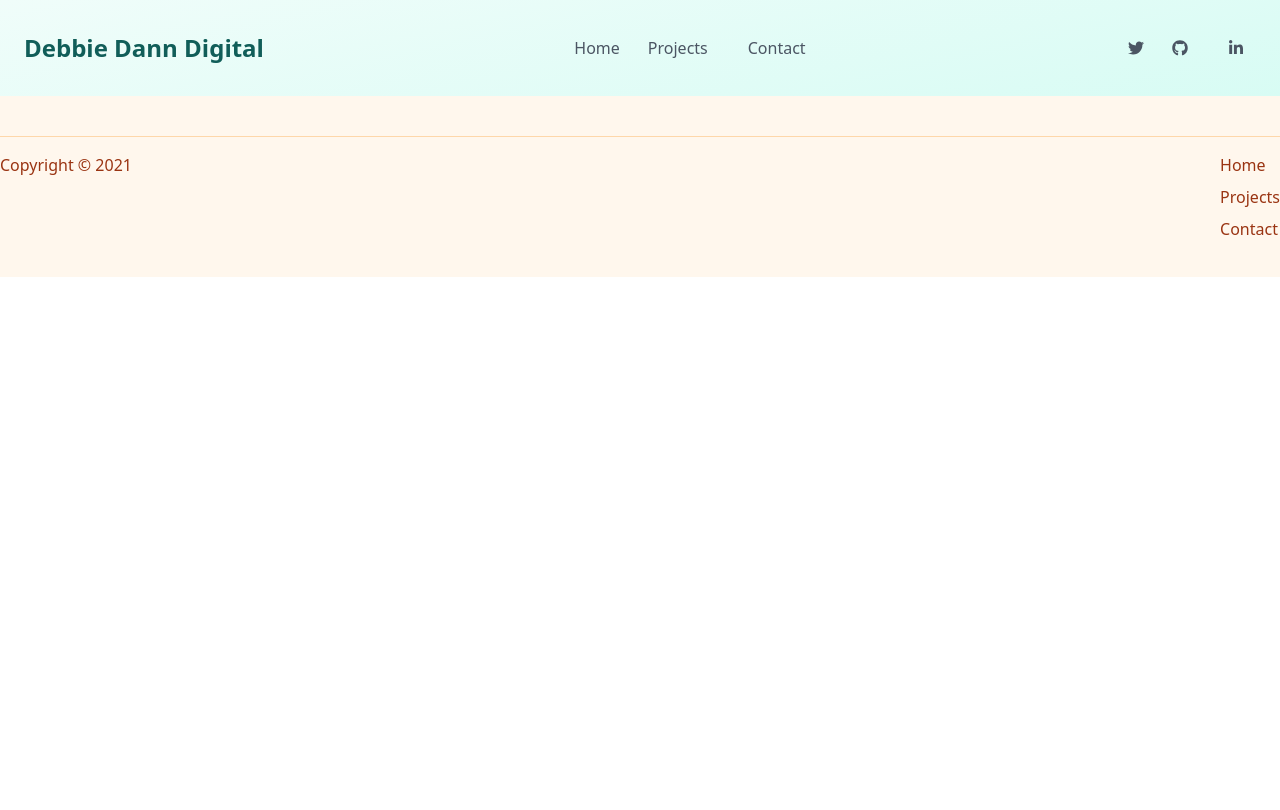
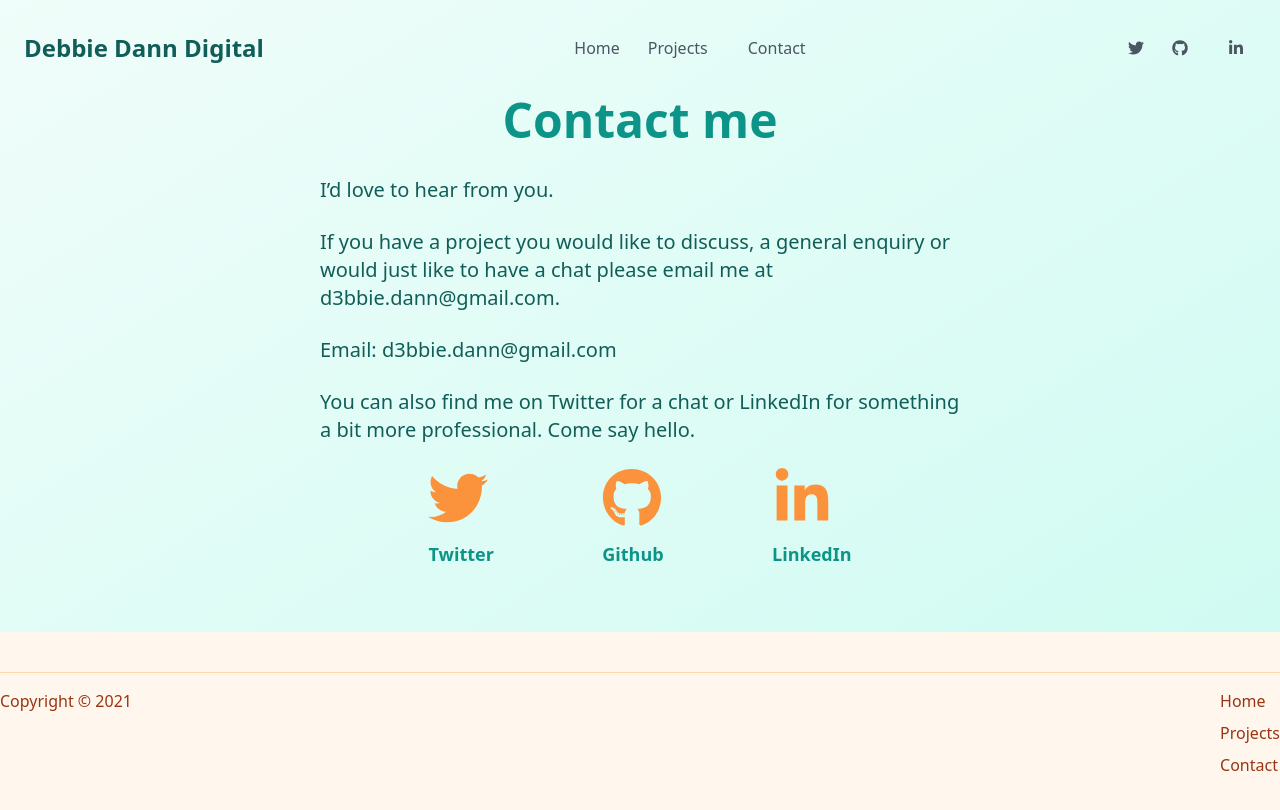
Before and after one commit to hellodeborahuk/React-portfolio, a React (Create React App) app: page /Contact in a window 1280 px wide. Shown: the top 810 px of the page. Built offline with nearby package versions, Linux system fonts and the light colour scheme.

Commit message:
Added contact page

```diff
--- a/src/App.js
+++ b/src/App.js
@@ -2,8 +2,9 @@ import { FaTwitter } from "react-icons/fa";
 import { FaGithub } from "react-icons/fa";
 import { FaLinkedinIn } from "react-icons/fa";
 import { BrowserRouter as Router, Switch, Route, Link } from "react-router-dom";
-import Home from "./home";
-import Projects from "./projects";
+import Home from "./Home";
+import Projects from "./Projects";
+import Contact from "./Contact";
 
 function App() {
   return (
@@ -22,16 +23,16 @@ function App() {
 
               {/* MIDDLE HEADER */}
               <div className="flex items-center space-x-4">
-                <Link to="/home" className="inline-block hover:text-gray-900">
+                <Link to="/Home" className="inline-block hover:text-gray-900">
                   Home
                 </Link>
                 <Link
-                  to="/projects"
+                  to="/Projects"
                   className="inline-block p-3 hover:text-gray-900"
                 >
                   Projects
                 </Link>
-                <Link to="/" className="inline-block p-3 hover:text-gray-900">
+                <Link to="/Contact" className="inline-block p-3 hover:text-gray-900">
                   Contact
                 </Link>
               </div>
@@ -52,14 +53,14 @@ function App() {
           </div>
 
           <Switch>
-            <Route path="/home">
+            <Route path="/Home">
               <Home />
             </Route>
-            <Route path="/projects">
+            <Route path="/Projects">
               <Projects />
             </Route>
-            <Route path="/projects">
-              <Projects />
+            <Route path="/Contact">
+              <Contact />
             </Route>
           </Switch>
 
--- /dev/null
+++ b/src/Contact.js
@@ -0,0 +1,59 @@
+import React from "react";
+import { FaTwitter } from "react-icons/fa";
+import { FaGithub } from "react-icons/fa";
+import { FaLinkedinIn } from "react-icons/fa";
+
+function Contact() {
+return (
+  <div>
+    <div className="container mx-auto mb-16 px-6 lg:px-0  lg:w-1/2">
+      <h2 className="font-extrabold text-3xl lg:text-5xl mb-3 lg:mb-8 text-center text-teal-600">
+        Contact me
+      </h2>
+      <p className="text-xl mb-6 text-teal-800">I’d love to hear from you. </p>
+      <p className="text-xl mb-6 text-teal-800">
+        If you have a project you would like to discuss, a general enquiry or
+        would just like to have a chat please email me at d3bbie.dann@gmail.com.
+      </p>
+      <p className="text-xl mb-6 text-teal-800">Email: d3bbie.dann@gmail.com</p>
+
+      <p className="text-xl mb-6 text-teal-800">
+        You can also find me on Twitter for a chat or LinkedIn for something a bit
+        more professional. Come say hello.
+      </p>
+      <div className="flex justify-evenly mb-8">
+        <a href="/" className="text-6xl font-bold text-orange-400">
+          <FaTwitter
+            className="transform
+                transition
+                duration-500
+                hover:scale-110"
+          />
+          <p className="pt-3 text-teal-600 text-lg">Twitter</p>
+        </a>
+        <a href="/" className="text-6xl font-bold text-orange-400">
+          <FaGithub
+            className="transform
+                transition
+                duration-500
+                hover:scale-110"
+          />
+          <p className="pt-3 text-teal-600 text-lg">Github</p>
+        </a>
+        <a href="/" className="text-6xl font-bold text-orange-400">
+          <FaLinkedinIn
+            className="transform
+                transition
+                duration-500
+                hover:scale-110"
+          />
+          <p className="pt-3 text-teal-600 text-lg">LinkedIn</p>
+        </a>
+      </div>
+    </div>
+  </div>
+);
+
+}
+
+export default Contact;
```
